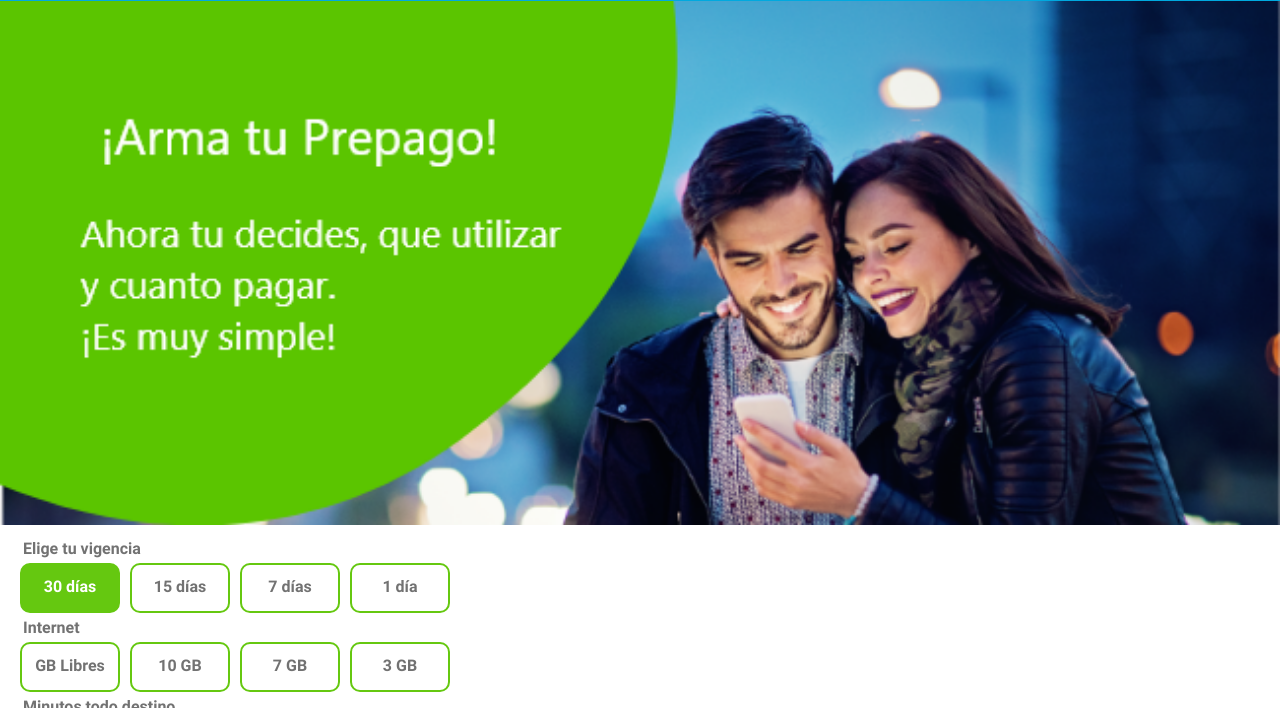
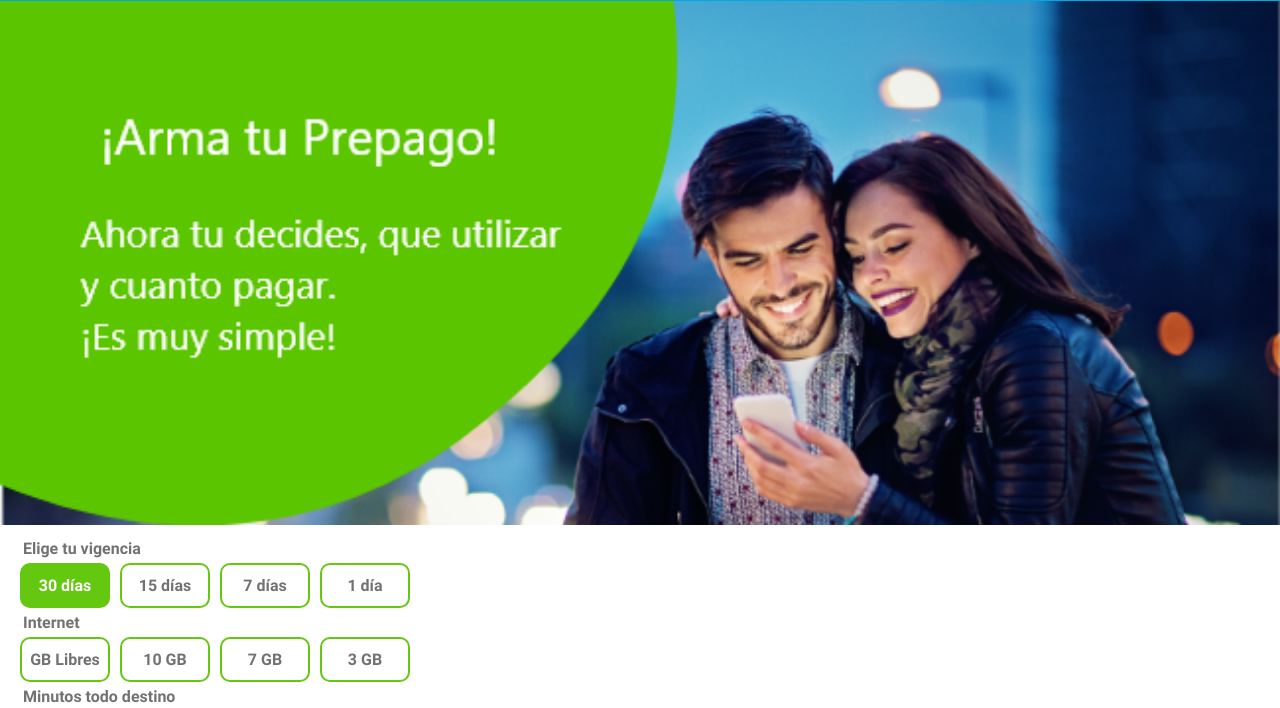
Before and after one commit to jerojasy/nginx-static-web-site, a plain HTML site: page www/index.html in a window 1280 px wide. Shown: the part 44-752 px from the top of the page. Drawn offline with Linux system fonts and the light colour scheme.

Commit message:
FIX: width footer and content

```diff
--- a/www/index.html
+++ b/www/index.html
@@ -39,7 +39,7 @@
                         <img src="img/movistarlogo.png" width="150px" class="logo">
                 </div>
             </header>
-            <div>
+            <div class="banner">
                 <img src="img/Banner arma prepago.png" width="100%" height="auto">
             </div>
         <!-- CONTENIDO -->
--- a/www/style.css
+++ b/www/style.css
@@ -94,15 +94,16 @@ input[type=radio] + label{
 }
 
 .grid input[type=radio] + label{
-    display: flex;
     border: 2px #65c810 solid;
-    padding: 12px;
+    padding: 8px;
     border-radius: 10px;
     text-align: center;
     justify-content: center;
     width: 100px;
     height: 50px;
     margin-right: 10px;
+    display: flex;
+    align-items: center;
 
     -webkit-touch-callout: none; /* iOS Safari */
     -webkit-user-select: none; /* Safari */
@@ -185,7 +186,7 @@ input[name=minutos]:checked+label{
 }
 
 .redirect > a {
-    font-size: 15px;
+    font-size: 12px;
     font-weight: normal;
     padding: 5px;
     text-decoration: none;
@@ -399,3 +400,25 @@ margin: 5px;
     /* width: 400px; */
 
 }
+
+/* Estilo para smartphones pequeños */
+@media (min-width: 370px) {
+    .grid input[type=radio] + label {
+        border: 2px #65c810 solid;
+        padding: 8px;
+        border-radius: 10px;
+        text-align: center;
+        justify-content: center;
+        width: 90px;
+        height: 45px;
+        margin-right: 10px;
+        display: flex;
+        align-items: center;
+        -webkit-touch-callout: none;
+        -webkit-user-select: none;
+        -khtml-user-select: none;
+        -moz-user-select: none;
+        -ms-user-select: none;
+        user-select: none;
+    }
+}
```
